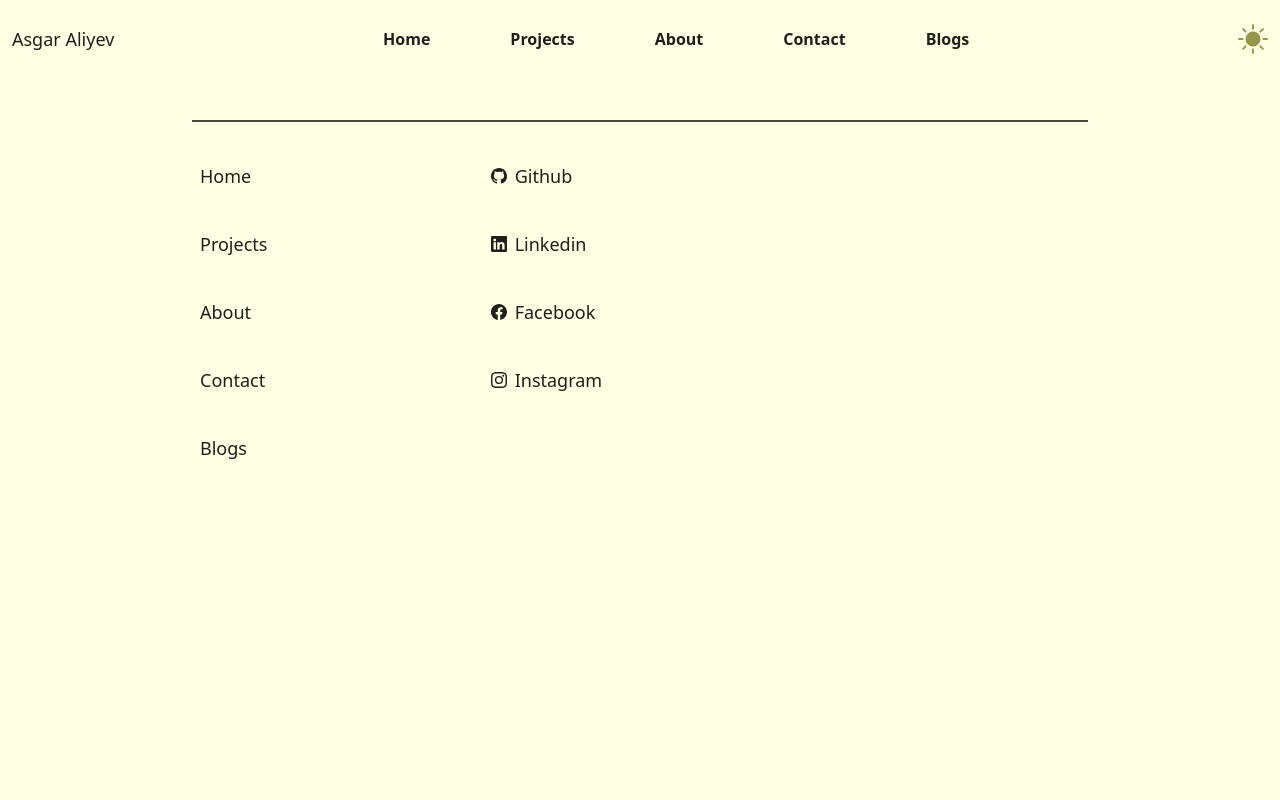
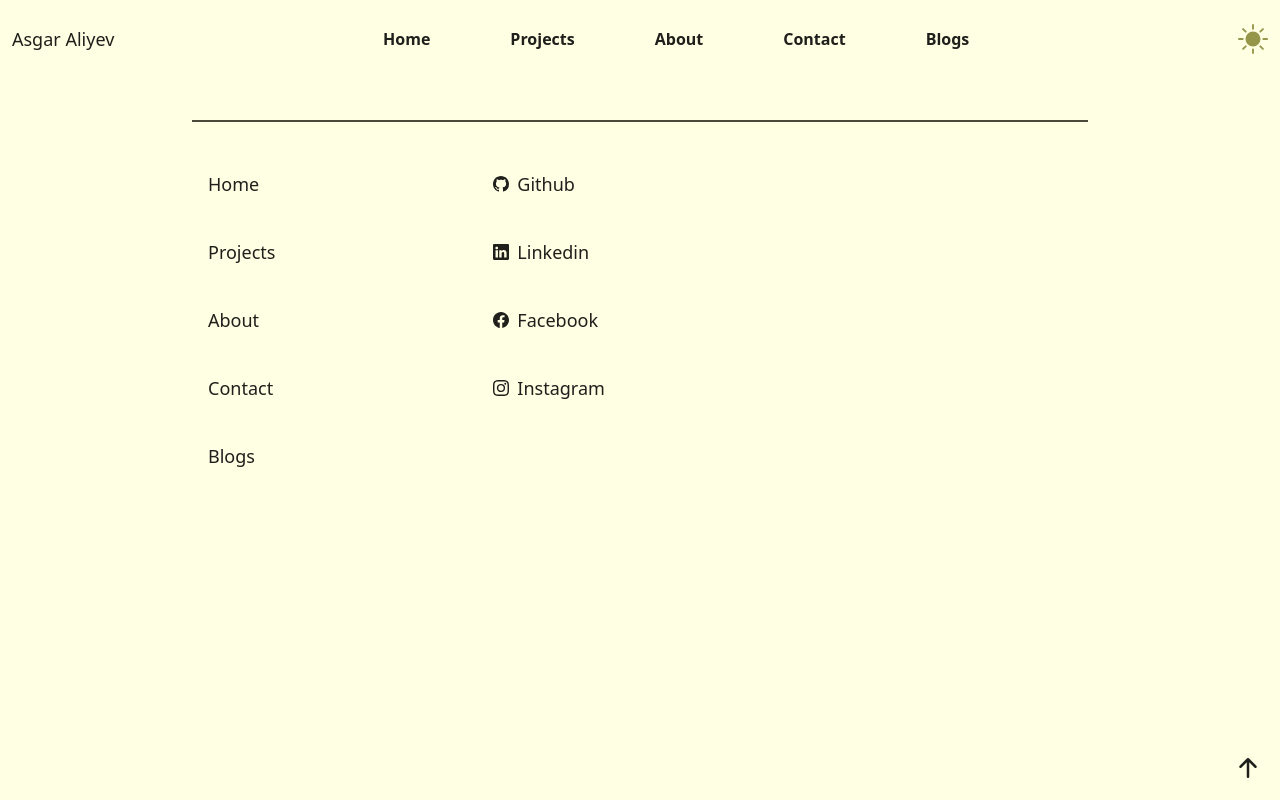
Before and after one commit to asgaraliyev/my-portfolio, a Next.js app: page /blogs in a window 1280 px wide. Built offline with nearby package versions, Linux system fonts and the light colour scheme.

Commit message:
some changes

```diff
--- a/layouts/main/MainLayout.tsx
+++ b/layouts/main/MainLayout.tsx
@@ -1,8 +1,13 @@
+import { motion } from "framer-motion";
 import React from "react";
 import { useAppDispatch } from "../../hooks";
-import { activeDarkMode ,deactiveDarkMode} from "../../store/slices/themeSlice";
+import {
+  activeDarkMode,
+  deactiveDarkMode,
+} from "../../store/slices/themeSlice";
 import Footer from "./components/Footer";
 import Header from "./components/Header";
+import { MyIcons } from "./components/Icons";
 interface Props {
   children: React.ReactNode;
 }
@@ -17,6 +22,13 @@ const MainLayout: React.FC<Props> = ({ children }) => {
     }
   }
   React.useEffect(onStartup, []);
+  const handleToTop=()=>{
+    window.scroll({
+      top: 0,
+      left: 0,
+      behavior: 'smooth'
+    });
+  }
   return (
     <>
       <Header />
@@ -25,11 +37,20 @@ const MainLayout: React.FC<Props> = ({ children }) => {
       <br></br>
       <br></br>
       <br></br>
-      <main className="max-w-4xl mx-auto ">
+      <main className="max-w-4xl mx-auto relative">
         {children}
         <Footer />
+        <ToTopBtn onClick={handleToTop} className="fixed w-10 h-10 cursor-pointer m-3 rounded-full text-primary-darker bg-primary-lighter dark:text-primary-lighter  dark:bg-primary-darker  right-0 bottom-0 " />
       </main>
     </>
   );
 };
+function ToTopBtn({ ...rest }) {
+  return (
+    <motion.div {...rest} whileHover={{ scale: 1.2 }} whileTap={{ scale: 0.8 }}>
+      <MyIcons.upArrow className="text-xs w-10 h-10" ></MyIcons.upArrow>
+    </motion.div>
+  );
+  return;
+}
 export default MainLayout;
--- a/layouts/main/components/Footer.tsx
+++ b/layouts/main/components/Footer.tsx
@@ -3,8 +3,8 @@ import type { IconType } from "react-icons";
 import { useRouter } from "next/router";
 import { useAppSelector } from "../../../hooks";
 import { selectTheme } from "../../../store/slices/themeSlice";
-import { social_icons } from "./SocialIcons";
-
+import { icons, MyIcons } from "./Icons";
+import { motion } from "framer-motion";
 interface Props {}
 interface FooterOneRowLiProps {
   Icon?: IconType;
@@ -13,7 +13,11 @@ interface FooterOneRowLiProps {
 }
 function FooterOneRowLi({ Icon, title, onClick }: FooterOneRowLiProps) {
   return (
-    <li className="text-primary-lighter my-10 cursor-pointer">
+    <motion.li
+      whileHover={{ scale: 1.1 }}
+      whileTap={{ scale: 0.9 }}
+      className="text-primary-lighter my-10 cursor-pointer"
+    >
       <a onClick={onClick}>
         <span className="flex flex-row items-center ">
           {Icon ? (
@@ -28,7 +32,7 @@ function FooterOneRowLi({ Icon, title, onClick }: FooterOneRowLiProps) {
           </span>
         </span>
       </a>
-    </li>
+    </motion.li>
   );
 }
 
@@ -36,8 +40,7 @@ const Footer: React.FC<Props> = () => {
   const router = useRouter();
   const themeState = useAppSelector(selectTheme);
   return (
-    <footer className="w-ful border-t-2 border-primary-dark">
-      {/* <div>Spotify</div> */}
+    <footer className="w-ful border-t-2 border-primary-dark p-2">
       <div className="w-ful flex flex-row ">
         <ul className="w-1/3">
           {themeState.menu.map((item) => {
@@ -57,7 +60,7 @@ const Footer: React.FC<Props> = () => {
             return (
               <FooterOneRowLi
                 key={item.path}
-                Icon={social_icons[item.icon_name]}
+                Icon={MyIcons[item.icon_name]}
                 title={item.title}
                 onClick={() => {
                   window.open(item.path, "_blank");
--- a/layouts/main/components/Header.tsx
+++ b/layouts/main/components/Header.tsx
@@ -1,7 +1,4 @@
 import Link from "next/link";
-import { MdDarkMode, MdMenu } from "react-icons/md";
-import { BsSunFill } from "react-icons/bs";
-// import { motion } from "framer-motion";
 import { useAppDispatch, useAppSelector } from "../../../hooks";
 import { motion, useCycle } from "framer-motion";
 import {
@@ -11,7 +8,7 @@ import {
   toggleMobileMenu,
 } from "../../../store/slices/themeSlice";
 import { useRouter } from "next/router";
-import { social_icons } from "./SocialIcons";
+import {  MyIcons } from "./Icons";
 interface Props {}
 const navigation_animation_variants = {
   open: {
@@ -70,15 +67,14 @@ function MobileMenuItem({ title, onClick }: MobileMenuItemProps) {
         scale: 0.95,
       }}
       variants={MobileMenuItem_variants}
-
       className="mobile-menu-li flex flex-col sm:flex-row border-b-2  my-5 dark:border-primary-darker-border border-primary-lighter-border"
     >
-      <a
+      <p
         onClick={onClick}
         className="block sm:hidden  text-primary-lighter text-2xl dark:text-primary-darker cursor-pointer py-2"
       >
         {title}
-      </a>
+      </p>
     </motion.li>
   );
 }
@@ -116,7 +112,7 @@ function LeftSide({ themeState }: { themeState: ThemeState }) {
           })}
           <div className="w-full flex justify-center bottom-2 fixed">
             {themeState.social.map((item) => {
-              const Icon = social_icons[item.icon_name];
+              const Icon = MyIcons[item.icon_name];
               return (
                 <Icon
                   key={item.path}
@@ -130,7 +126,7 @@ function LeftSide({ themeState }: { themeState: ThemeState }) {
           </div>
         </motion.ul>
         <motion.div variants={menu_icon_variants}>
-          <MdMenu
+          <MyIcons.menu
             className={`block sm:hidden  dark:text-primary  text-primary text-3xl  cursor-pointer`}
             onClick={() => {
               dispatch(toggleMobileMenu());
@@ -179,18 +175,14 @@ function RightSide({ themeState }: { themeState: ThemeState }) {
     dispatch(toggleDarkMode());
   }
   return (
-    <>
+    <motion.div whileTap={{ scale: 0.5 }} onClick={onModeToggle}>
       {themeState?.isDark === true && (
-        <motion.div whileTap={{ scale: 0.5 }} onClick={onModeToggle}>
-          <MdDarkMode className="text-3xl cursor-pointer text-primary  relative z-10" />
-        </motion.div>
+        <MyIcons.moon className="text-3xl cursor-pointer text-primary  relative z-10" />
       )}
       {themeState?.isDark === false && (
-        <motion.div whileTap={{ scale: 0.5 }} onClick={onModeToggle}>
-          <BsSunFill className="text-3xl cursor-pointer text-primary relative z-10" />
-        </motion.div>
+        <MyIcons.sun className="text-3xl cursor-pointer text-primary relative z-10" />
       )}
-    </>
+    </motion.div>
   );
 }
 
@@ -198,7 +190,7 @@ const Header: React.FC<Props> = () => {
   const themeState = useAppSelector(selectTheme);
 
   return (
-    <header className="fixed flex justify-between   w-full items-center  px-1 sm:px-3 py-6 bg-primary-lighter dark:bg-primary-darker">
+    <header className="fixed flex justify-between   w-full items-center  px-1 sm:px-3 py-6 bg-primary-lighter dark:bg-primary-darker z-10">
       <LeftSide themeState={themeState}></LeftSide>
       <MiddleSide themeState={themeState}></MiddleSide>
       <RightSide themeState={themeState}></RightSide>
--- /dev/null
+++ b/layouts/main/components/Icons.tsx
@@ -0,0 +1,20 @@
+import React from "react";
+import { IconType } from "react-icons";
+import { BsFacebook, BsGithub, BsInstagram, BsLinkedin,BsSunFill ,BsArrowUpShort } from "react-icons/bs";
+import {MdDarkMode,MdMenu} from "react-icons/md"
+const Icons: React.FC = () => {
+  return <></>;
+};
+export default Icons
+export const MyIcons: {
+  [key: string]: IconType;
+} = {
+  facebook: BsFacebook,
+  github: BsGithub,
+  instagram: BsInstagram,
+  linkedin: BsLinkedin,
+  moon:MdDarkMode,
+  sun:BsSunFill,
+  menu:MdMenu,
+  upArrow:BsArrowUpShort,
+};
--- a/layouts/main/components/SocialIcons.tsx
+++ /dev/null
@@ -1,16 +0,0 @@
-import React from "react";
-import { IconType } from "react-icons";
-import { BsFacebook, BsGithub, BsInstagram, BsLinkedin } from "react-icons/bs";
-
-const SocialIcons: React.FC = () => {
-  return <></>;
-};
-export default SocialIcons
-export const social_icons: {
-  [key: string]: IconType;
-} = {
-  facebook: BsFacebook,
-  github: BsGithub,
-  instagram: BsInstagram,
-  linkedin: BsLinkedin,
-};
```
Also changed, not shown: 2 other files (tests, documents, lock files or other folders).
